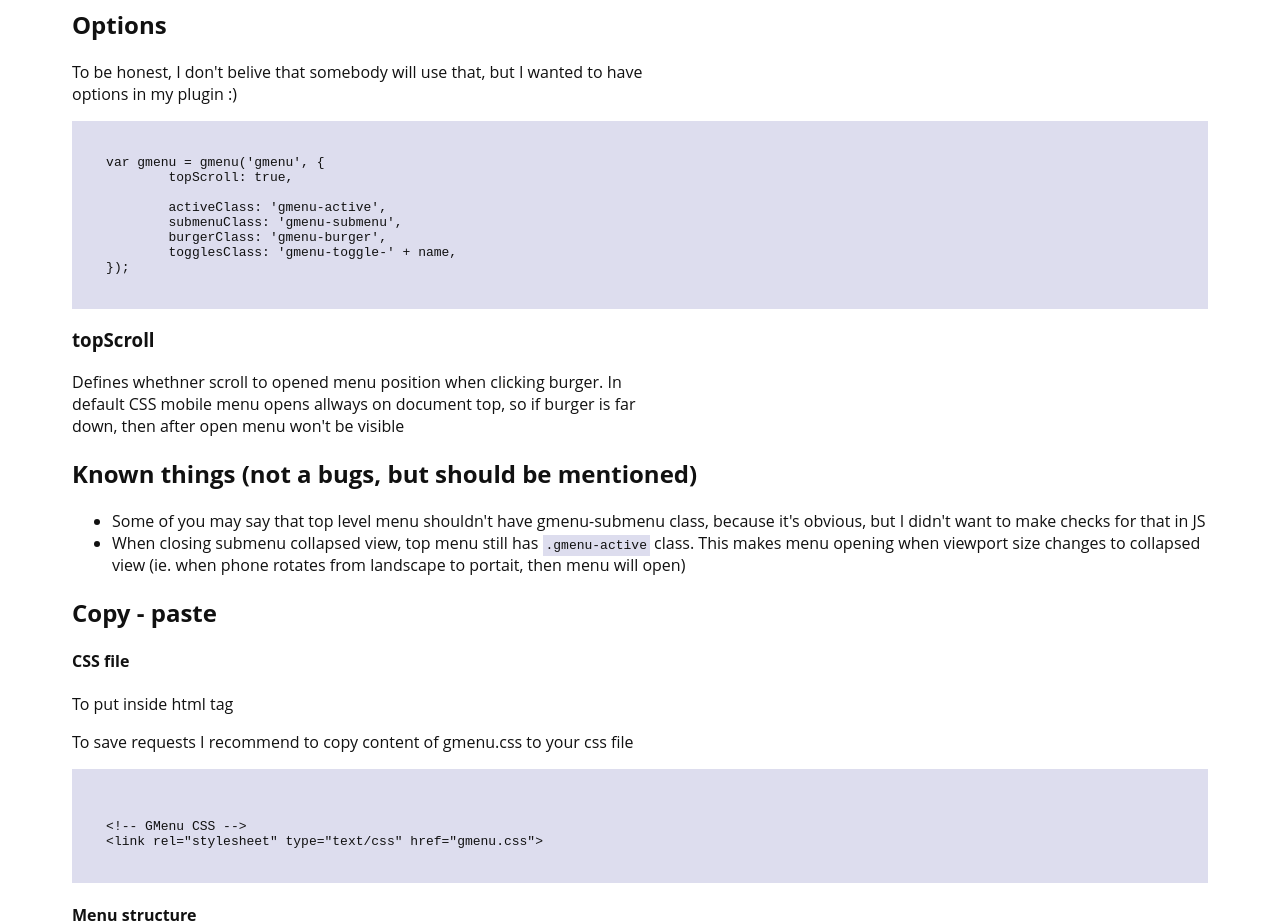
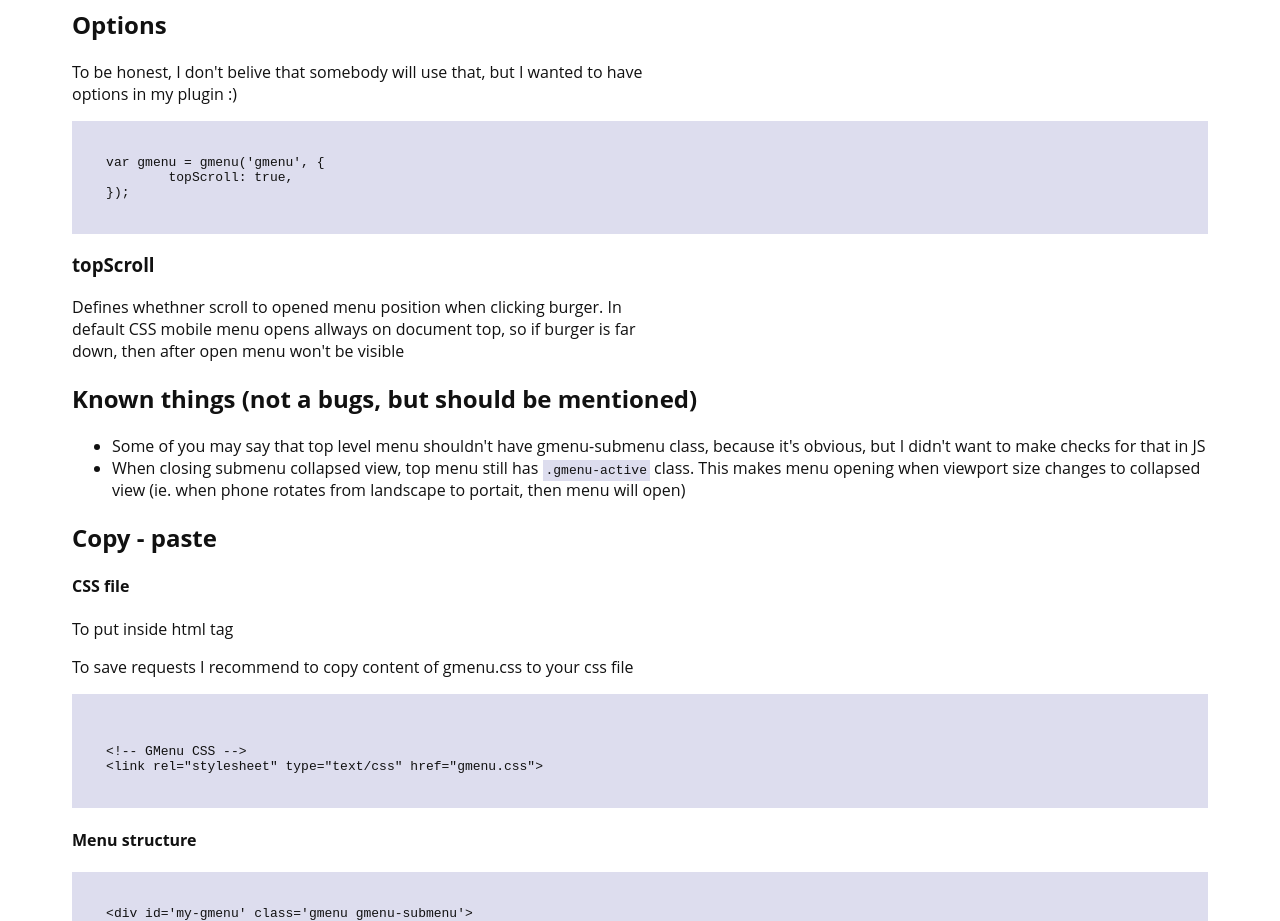
Before and after one commit to lumnn/gmenu, a plain HTML site: page index.html in a window 1280 px wide. Shown: the part 1820-2741 px from the top of the page. Drawn offline with Linux system fonts and the light colour scheme.

Commit message:
Won't stop fixing

```diff
--- a/index.html
+++ b/index.html
@@ -312,11 +312,6 @@ v                  v
 	<p>To be honest, I don't belive that somebody will use that, but I wanted to have options in my plugin :)</p>
 	<code>var gmenu = gmenu('gmenu', {
 	topScroll: true,
-
-	activeClass: 'gmenu-active',
-	submenuClass: 'gmenu-submenu',
-	burgerClass: 'gmenu-burger',
-	togglesClass: 'gmenu-toggle-' + name,
 });</code>
 	<h3>topScroll</h3>
 	<p>
@@ -339,18 +334,15 @@ v                  v
 </code>
 
 	<h4>Menu structure</h4>
-<code>
-&lt;div id='my-gmenu' class='gmenu gmenu-submenu'&gt;<br/>	&lt;a class='gmenu-burger' href='#'&gt;Burger&lt;/a&gt;<br/>	&lt;ul&gt;<br/>		&lt;li class=&quot;gmenu-submenu&quot;&gt;<br/>			&lt;a href='#'&gt;One&lt;/a&gt;<br/>			&lt;ul&gt;<br/>				&lt;li&gt;&lt;a href='#'&gt;Lorem&lt;/a&gt;&lt;/li&gt;<br/>				&lt;li&gt;&lt;a href='#'&gt;ipsum&lt;/a&gt;&lt;/li&gt;<br/>				&lt;li&gt;&lt;a href='#'&gt;dolor&lt;/a&gt;&lt;/li&gt;<br/>			&lt;/ul&gt;<br/>		&lt;/li&gt;<br/>		&lt;li&gt;<br/>			&lt;a href='#'&gt;Two&lt;/a&gt;<br/>		&lt;/li&gt;<br/>		&lt;li&gt;<br/>			&lt;a href='#'&gt;Three&lt;/a&gt;<br/>		&lt;/li&gt;<br/>	&lt;/ul&gt;<br/>&lt;/div&gt;
+<code>&lt;div id='my-gmenu' class='gmenu gmenu-submenu'&gt;<br/>	&lt;a class='gmenu-burger' href='#'&gt;Burger&lt;/a&gt;<br/>	&lt;ul&gt;<br/>		&lt;li class=&quot;gmenu-submenu&quot;&gt;<br/>			&lt;a href='#'&gt;One&lt;/a&gt;<br/>			&lt;ul&gt;<br/>				&lt;li&gt;&lt;a href='#'&gt;Lorem&lt;/a&gt;&lt;/li&gt;<br/>				&lt;li&gt;&lt;a href='#'&gt;ipsum&lt;/a&gt;&lt;/li&gt;<br/>				&lt;li&gt;&lt;a href='#'&gt;dolor&lt;/a&gt;&lt;/li&gt;<br/>			&lt;/ul&gt;<br/>		&lt;/li&gt;<br/>		&lt;li&gt;<br/>			&lt;a href='#'&gt;Two&lt;/a&gt;<br/>		&lt;/li&gt;<br/>		&lt;li&gt;<br/>			&lt;a href='#'&gt;Three&lt;/a&gt;<br/>		&lt;/li&gt;<br/>	&lt;/ul&gt;<br/>&lt;/div&gt;
 </code>
 	<h4>Load scripts</h4>
 	<p>Paste this before body ends</p>
-<code>
-&lt;!-- IE9 classList support --&gt;<br/>&lt;!--[if IE 9]&gt;<br/>	&lt;script type=&quot;text/javascript&quot; src='classList.min.js'&gt;&lt;/script&gt;<br/>&lt;![endif]--&gt;<br/>&lt;!--[if gte IE 9]&gt;&lt;!--&gt;<br/>	&lt;script type=&quot;text/javascript&quot; src='gmenu.js'&gt;&lt;/script&gt;<br/>&lt;!--&lt;![endif]--&gt;
+<code>&lt;!-- IE9 classList support --&gt;<br/>&lt;!--[if IE 9]&gt;<br/>	&lt;script type=&quot;text/javascript&quot; src='classList.min.js'&gt;&lt;/script&gt;<br/>&lt;![endif]--&gt;<br/>&lt;!--[if gte IE 9]&gt;&lt;!--&gt;<br/>	&lt;script type=&quot;text/javascript&quot; src='gmenu.js'&gt;&lt;/script&gt;<br/>&lt;!--&lt;![endif]--&gt;
 </code>
 	<h4>Run the script</h4>
 	<p>It's important to paste it after menu structure, and after script loading</p>
-<code>
-&lt;script type=&quot;text/javascript&quot;&gt;
+<code>&lt;script type=&quot;text/javascript&quot;&gt;
 	gmenu('gmenu2');
 &lt;/script&gt;
 </code>
```
Also changed, not shown: 1 other file.
